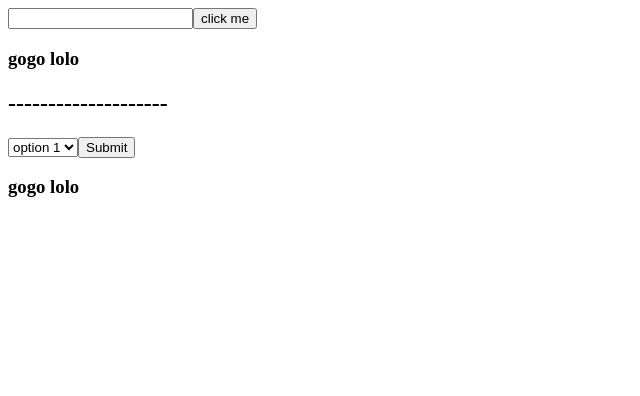
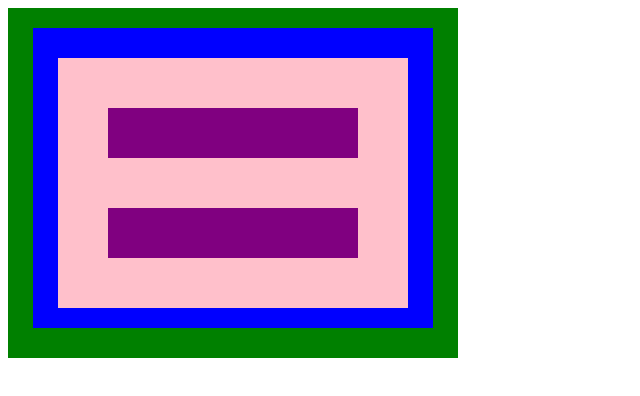
Before and after one commit to sobhiEgbaria/appleseeds-daily-react, a React (Create React App) app: page / in a window 1280 px wide. Shown: the top 396 px of the page, without its empty margins (0-640 px from the left). Built offline with nearby package versions, Linux system fonts and the light colour scheme.

Commit message:
e3 fixing

```diff
--- a/src/App.js
+++ b/src/App.js
@@ -28,10 +28,10 @@ class App extends react.Component {
          <Ex5 />
         <Ex6 />
         <Ex71 />
-        <Ex73 />
+        <Ex73 />  <Forms />
       */}
 
-        <Forms />
+        <Ex3 />
       </>
     );
   }
--- a/src/ex/ex3.jsx
+++ b/src/ex/ex3.jsx
@@ -3,25 +3,21 @@ import React from "react";
 const Box1 = () => {
   return (
     <div className="box1">
-      <Box2 />
+      <Box2>
+        <Box3>
+          <Box4 />
+          <Box4 />
+        </Box3>
+      </Box2>
     </div>
   );
 };
 
-const Box2 = () => {
-  return (
-    <div className="box2">
-      <Box3 />
-    </div>
-  );
+const Box2 = (props) => {
+  return <div className="box2">{props.children}</div>;
 };
-const Box3 = () => {
-  return (
-    <div className="box3">
-      <Box4 />
-      <Box4 />
-    </div>
-  );
+const Box3 = (props) => {
+  return <div className="box3">{props.children}</div>;
 };
 const Box4 = () => {
   return <div className="box4"></div>;
```
